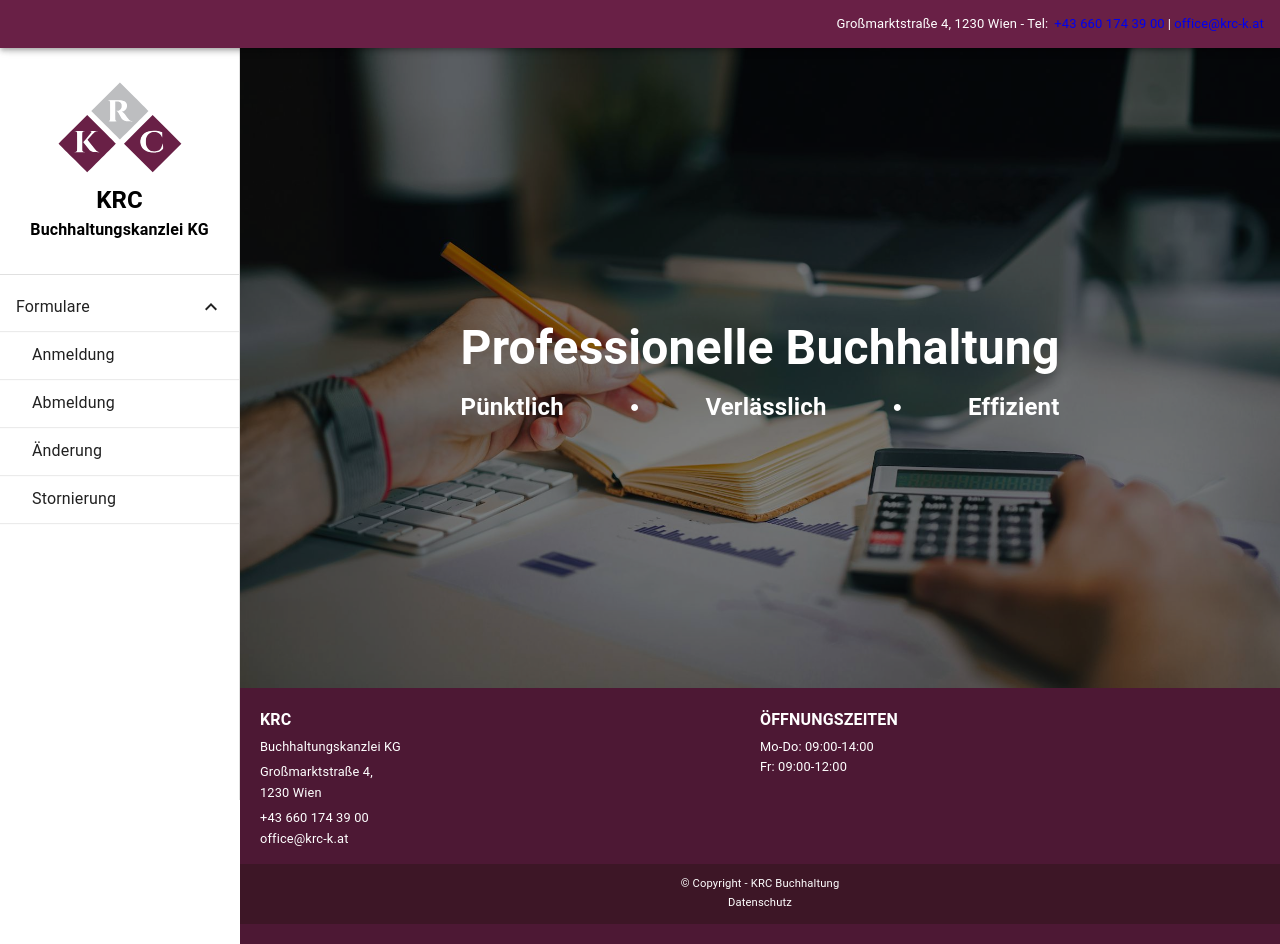
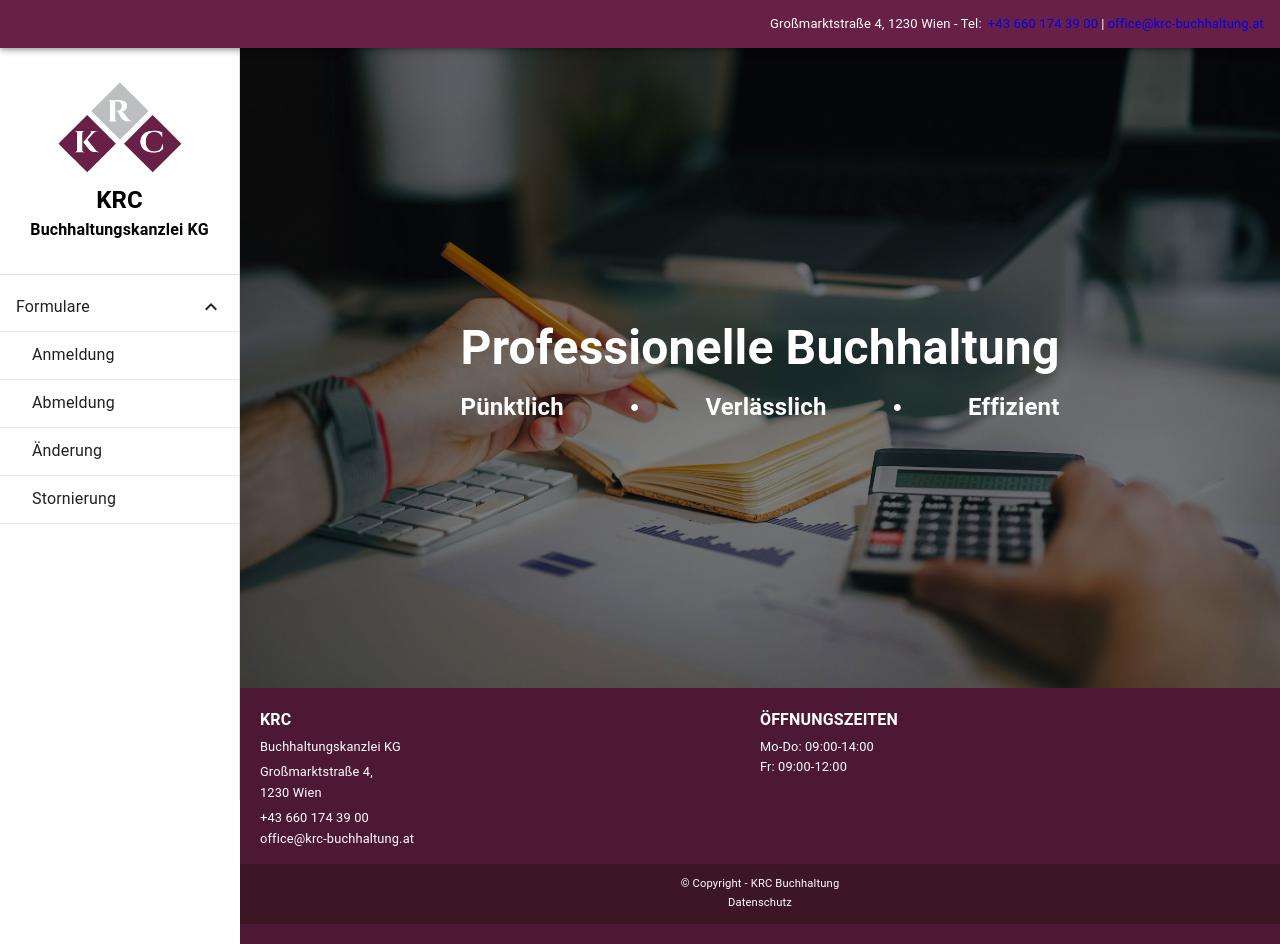
Before and after one commit to HaciGustav/krc-new, a Next.js app: page / in a window 1280 px wide. Built offline with nearby package versions, Linux system fonts and the light colour scheme.

Commit message:
change mail

```diff
--- a/components/Footer.jsx
+++ b/components/Footer.jsx
@@ -16,7 +16,9 @@ const Footer = () => {
             <a href="tel:+436601743900">+43 660 174 39 00</a>
             <br />
 
-            <a href="mailto:office@krc-k.at">office@krc-k.at</a>
+            <a href="mailto:office@krc-buchhaltung.at">
+              office@krc-buchhaltung.at
+            </a>
           </p>
         </div>
         <div className={css.footer_section}>
--- a/components/Layout/Layout.jsx
+++ b/components/Layout/Layout.jsx
@@ -109,7 +109,10 @@ const Layout = ({ children }) => {
             <span style={{ paddingInline: "3px" }} />
             <a href="tel:+43 660 174 39 00 "> +43 660 174 39 00 </a>
             <span style={{ paddingInline: "3px" }}> | </span>
-            <a href="mailto:office@krc-k.at"> office@krc-k.at</a>
+            <a href="mailto:office@krc-buchhaltung.at">
+              {" "}
+              office@krc-buchhaltung.at
+            </a>
           </div>
         )}
       </AppBar>
```
